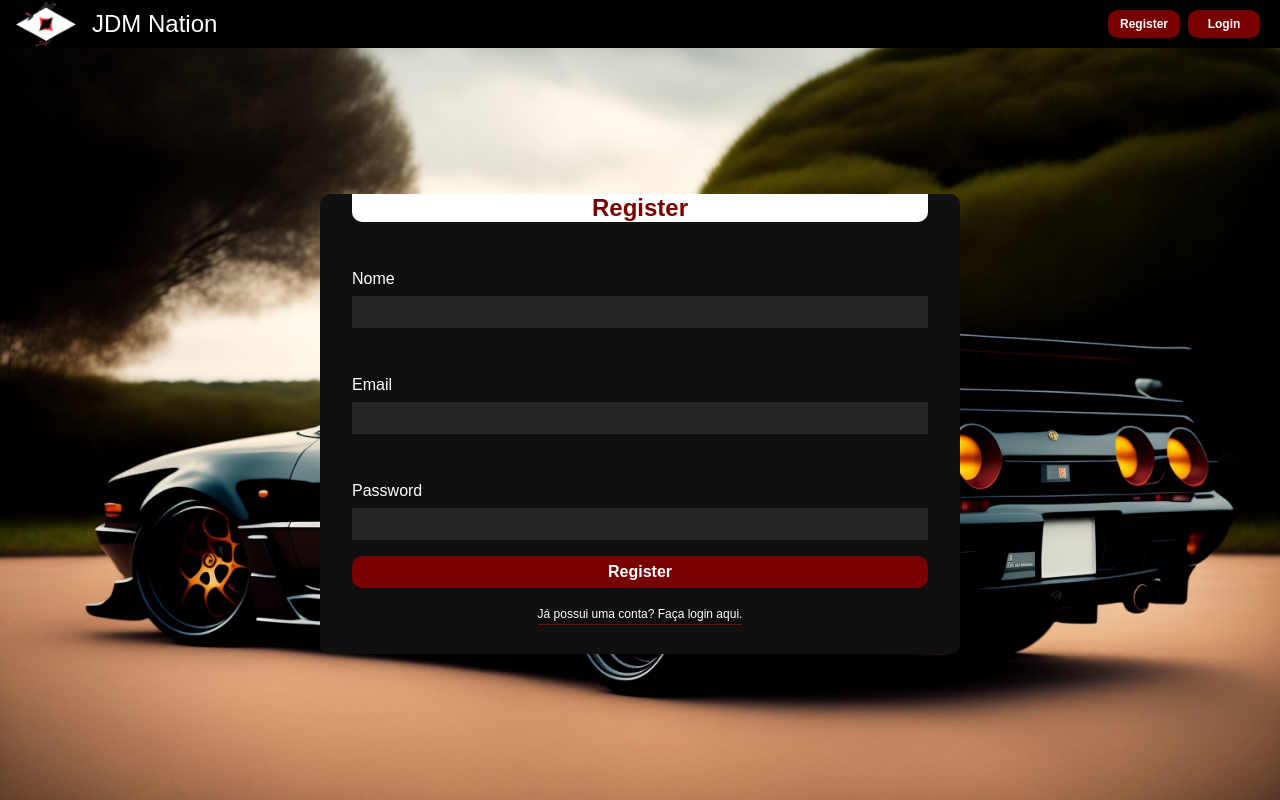
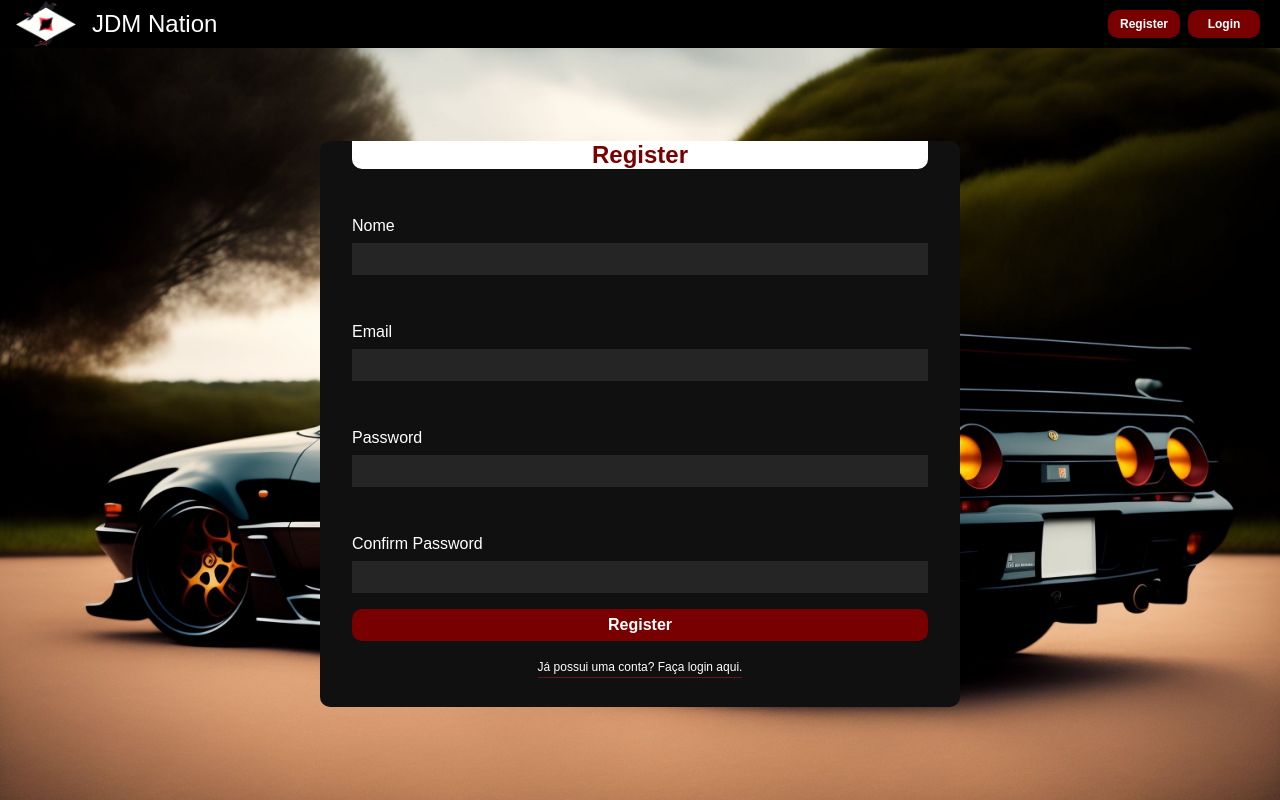
Before and after one commit to glgio7/Jdm-Nation, a React (Vite) app: page /signup in a window 1280 px wide. Built offline with nearby package versions, Linux system fonts and the light colour scheme; no server answers; a web font is replaced by a local one.

Commit message:
refactor: forms & changed apikey

```diff
--- a/src/components/AuthContainer/index.jsx
+++ b/src/components/FormContainer/index.jsx
@@ -1,6 +1,6 @@
 import styled from "styled-components";
 
-const StyledAuthContainer = styled.section`
+const StyledFormContainer = styled.section`
 	display: flex;
 	flex-direction: column;
 	align-items: center;
@@ -73,6 +73,37 @@ const StyledAuthContainer = styled.section`
 		}
 	}
 
+	button:disabled {
+		opacity: 0.5;
+	}
+
+	.keep-connected {
+		margin-top: 1rem;
+		display: inline-flex;
+		align-items: center;
+		input {
+			width: 1rem;
+			height: 1rem;
+			padding: initial;
+		}
+
+		label {
+			font-size: 0.75rem;
+			margin-top: initial;
+			margin-bottom: initial;
+			margin-left: 0.25rem;
+		}
+	}
+
+	.guest-button {
+		color: rgba(120, 0, 0, 1);
+		background-color: #fff;
+
+		&:hover {
+			background-color: #ccc;
+		}
+	}
+
 	span {
 		font-size: 0.75rem;
 		width: 100%;
@@ -104,8 +135,8 @@ const StyledAuthContainer = styled.section`
 	}
 `;
 
-const AuthContainer = ({ children }) => {
-	return <StyledAuthContainer>{children}</StyledAuthContainer>;
+const FormContainer = ({ children }) => {
+	return <StyledFormContainer>{children}</StyledFormContainer>;
 };
 
-export default AuthContainer;
+export default FormContainer;
--- a/src/pages/Login/index.jsx
+++ b/src/pages/Login/index.jsx
@@ -1,14 +1,14 @@
 import { useContext, useEffect, useState } from "react";
 import { useSignInWithEmailAndPassword } from "react-firebase-hooks/auth";
 import { auth } from "../../services/firebaseConfig";
-import AuthContainer from "../../components/AuthContainer";
+import FormContainer from "../../components/FormContainer";
 import LoadingContainer from "../../components/Loading";
 import PopUp from "../../components/PopUp";
 import { Link } from "react-router-dom";
 import { AuthContext } from "../../contexts/AuthContext";
 
 const Login = () => {
-	const { setAuthenticated, setUsername } = useContext(AuthContext);
+	const { setAuthenticated, setUsername, username } = useContext(AuthContext);
 
 	const [email, setEmail] = useState("");
 	const [password, setPassword] = useState("");
@@ -49,22 +49,19 @@ const Login = () => {
 			<PopUp
 				success={true}
 				href={"/"}
-				message={`Bem vindo! ${user.user.displayName
+				message={`Bem vindo! ${username
 					.charAt(0)
-					.toUpperCase()}${user.user.displayName.slice(
-					1,
-					user.user.displayName.length
-				)}`}
+					.toUpperCase()}${username.slice(1, username.length)}`}
 				buttonText={"Ir para página inicial"}
 			/>
 		);
 	}
 
 	return (
-		<AuthContainer>
+		<FormContainer>
 			<h2>Login</h2>
 			<form>
-				<label htmlFor="email">Name</label>
+				<label htmlFor="email">Email</label>
 				<input
 					type="email"
 					id="email"
@@ -79,15 +76,21 @@ const Login = () => {
 					value={password}
 					onChange={(e) => setPassword(e.target.value)}
 				/>
+				<div className="keep-connected">
+					<input type="checkbox" id="manter-conectado"></input>
+					<label htmlFor="manter-conectado">Manter conectado</label>
+				</div>
 				<div>
 					<button onClick={handleLogin}>Fazer login</button>
-					<button onClick={handleLogin}>Entrar como convidado</button>
+					<button className="guest-button" onClick={handleLogin}>
+						Entrar como convidado
+					</button>
 				</div>
 			</form>
 			<Link to={"/signup"}>
 				<span>Ainda não possui uma conta? Cadastre-se aqui.</span>
 			</Link>
-		</AuthContainer>
+		</FormContainer>
 	);
 };
 
--- a/src/pages/Signup/index.jsx
+++ b/src/pages/Signup/index.jsx
@@ -4,7 +4,7 @@ import {
 	useUpdateProfile,
 } from "react-firebase-hooks/auth";
 import { auth } from "../../services/firebaseConfig";
-import AuthContainer from "../../components/AuthContainer";
+import FormContainer from "../../components/FormContainer";
 import LoadingContainer from "../../components/Loading/";
 import PopUp from "../../components/PopUp";
 import { Link } from "react-router-dom";
@@ -13,6 +13,7 @@ const Signup = () => {
 	const [displayName, setDisplayName] = useState("");
 	const [email, setEmail] = useState("");
 	const [password, setPassword] = useState("");
+	const [passwordMatch, setPasswordMatch] = useState(false);
 
 	const [updateProfile] = useUpdateProfile(auth);
 	const [createUserWithEmailAndPassword, user, loading, error] =
@@ -50,7 +51,7 @@ const Signup = () => {
 	}
 
 	return (
-		<AuthContainer>
+		<FormContainer>
 			<h2>Register</h2>
 			<form>
 				<label htmlFor="nome">Nome</label>
@@ -74,14 +75,28 @@ const Signup = () => {
 					type="password"
 					id="password"
 					value={password}
+					required
 					onChange={(e) => setPassword(e.target.value)}
 				/>
-				<button onClick={handleRegister}>Register</button>
+				<label htmlFor="confirmPassword">Confirm Password</label>
+				<input
+					type="password"
+					id="confirmPassword"
+					required
+					onChange={(e) =>
+						e.target.value === password
+							? setPasswordMatch(false)
+							: setPasswordMatch(true)
+					}
+				/>
+				<button onClick={handleRegister} disabled={passwordMatch}>
+					Register
+				</button>
 			</form>
 			<Link to={"/login"}>
 				<span>Já possui uma conta? Faça login aqui.</span>
 			</Link>
-		</AuthContainer>
+		</FormContainer>
 	);
 };
 
--- a/src/services/firebaseConfig.js
+++ b/src/services/firebaseConfig.js
@@ -2,7 +2,7 @@ import { initializeApp } from "firebase/app";
 import { getAuth } from "firebase/auth";
 
 const firebaseConfig = {
-	apiKey: "AIzaSyBBFFsXDo39DZm045q10wfmyZIjfc2H_6k",
+	apiKey: import.meta.env.VITE_APP_GOOGLE_API_KEY,
 
 	authDomain: "jdm-nation.firebaseapp.com",
 
```
